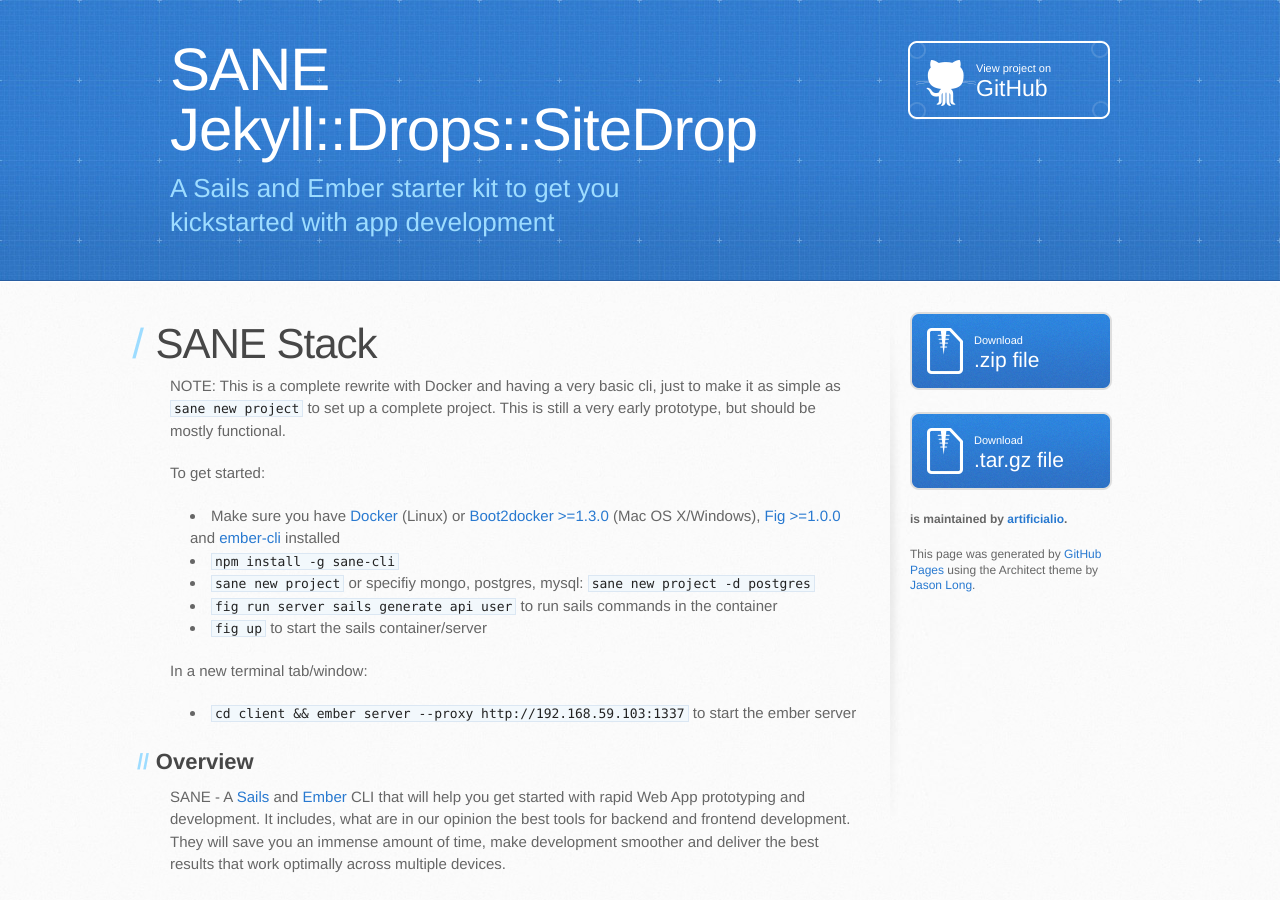
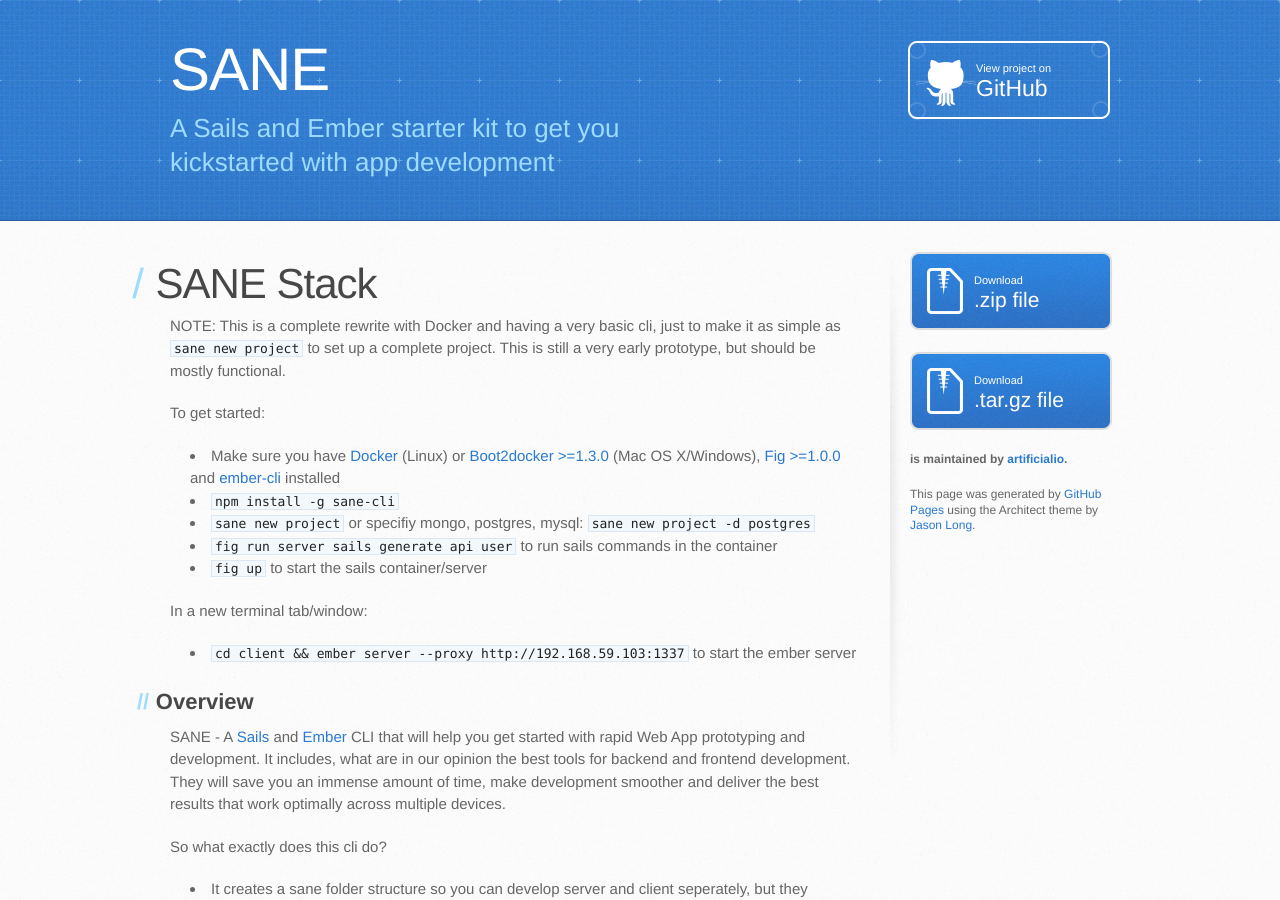
Before and after one commit to sane/sane, a Jekyll site: the page built from index.md, in a window 1280 px wide and 900 px high. Built offline with Jekyll 4.4.1, drawn with Linux system fonts in a browser that asks for light colours; part of the change alters nothing that is shown.

Commit message:
Remove debugging.

```diff
--- a/_layouts/index.html
+++ b/_layouts/index.html
@@ -19,7 +19,7 @@
   <body>
     <header>
       <div class="inner">
-        <h1>SANE {{site}}</h1>
+        <h1>SANE</h1>
         <h2>A Sails and Ember starter kit to get you kickstarted with app development</h2>
         <a href="https://github.com/artificialio/sane" class="button"><small>View project on</small>GitHub</a>
       </div>
```
